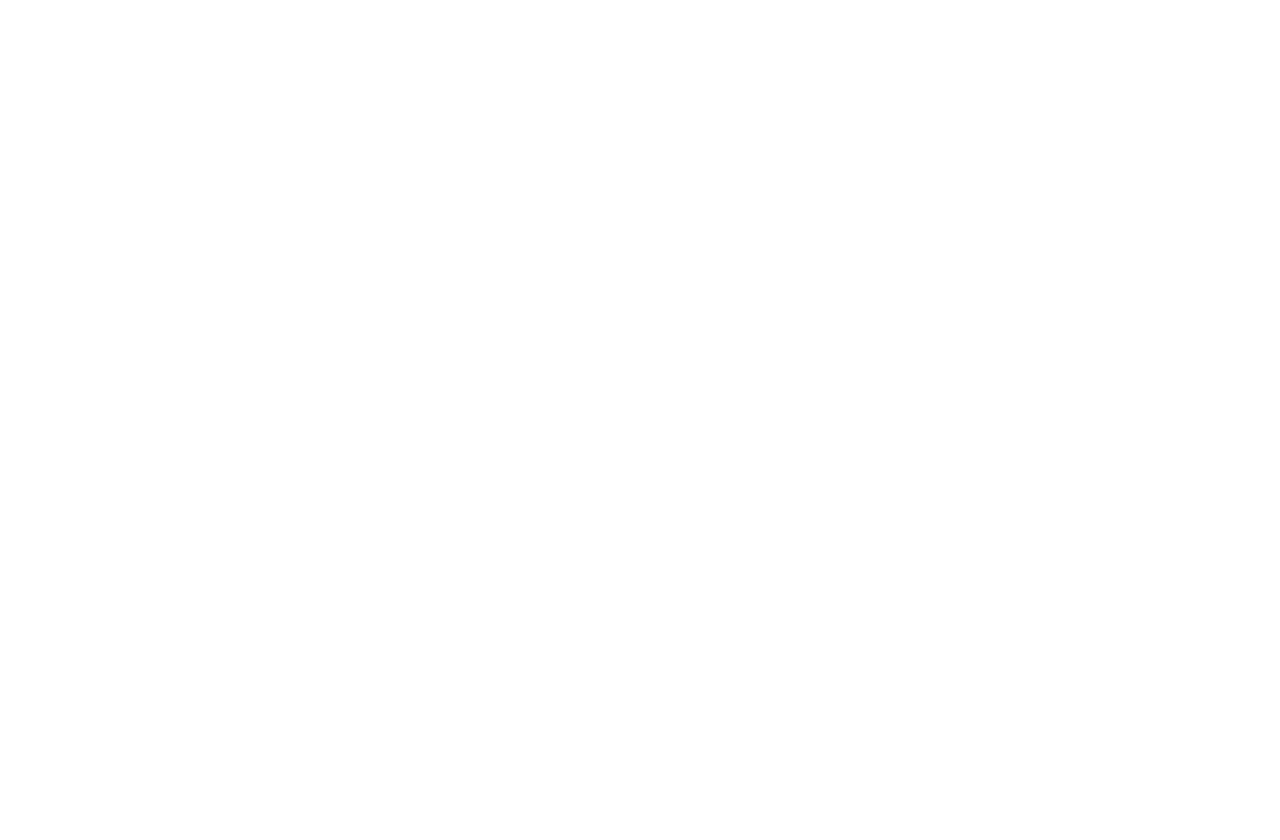
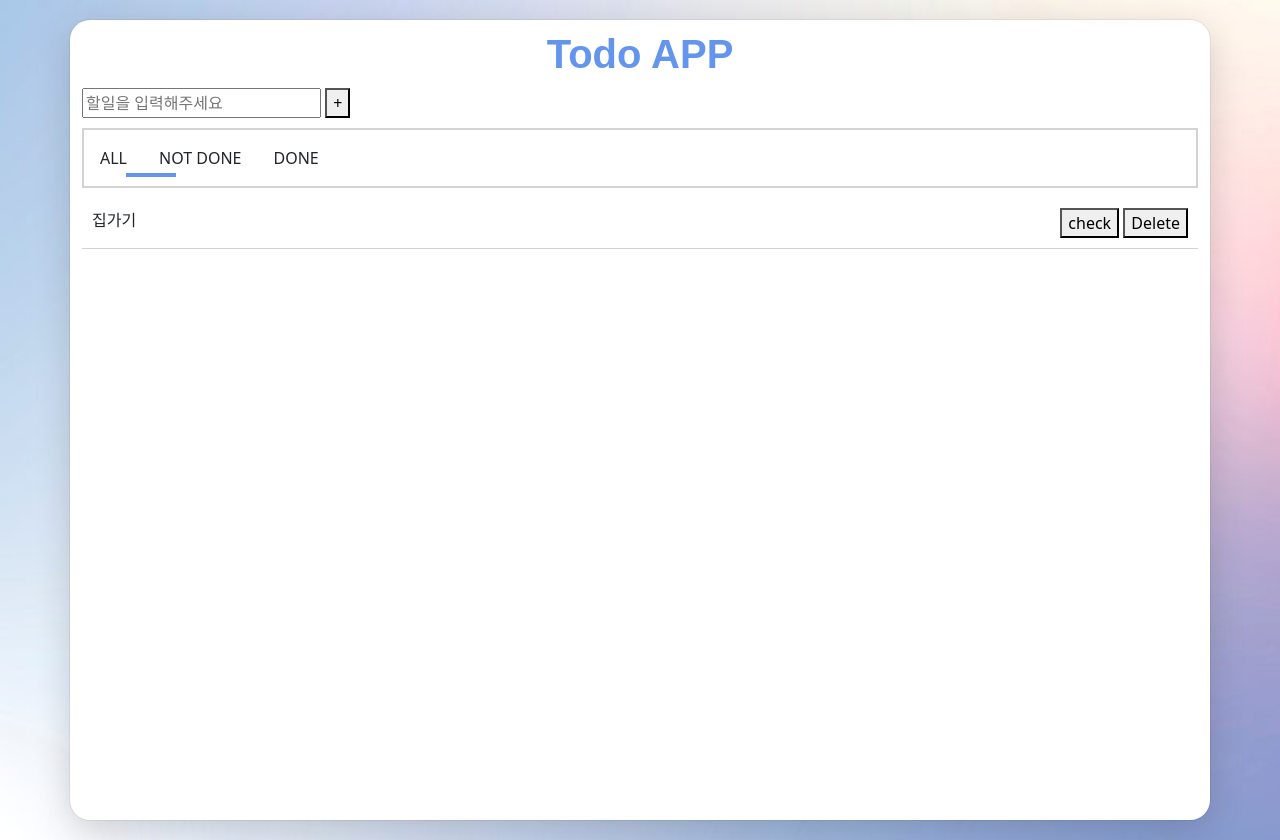
Before and after one commit to yoon1257/Todo-app, a plain HTML site: page index.html in a window 1280 px wide. Before the commit the page ends 800 px from the top, so only its background shows below. Drawn offline with nearby package versions, Linux system fonts and the light colour scheme.

Commit message:
Add: html/css

```diff
--- a/index.html
+++ b/index.html
@@ -1,10 +1,48 @@
 <!DOCTYPE html>
 <html lang="en">
   <head>
-    <meta charset="UTF-8" />
-    <meta http-equiv="X-UA-Compatible" content="IE=edge" />
-    <meta name="viewport" content="width=device-width, initial-scale=1.0" />
-    <title>TODO APP</title>
+    <meta charset="utf-8" />
+    <meta name="viewport" content="width=device-width, initial-scale=1" />
+    <title>Todo APP</title>
+    <link
+      href="https://cdn.jsdelivr.net/npm/bootstrap@5.2.3/dist/css/bootstrap.min.css"
+      rel="stylesheet"
+      integrity="sha384-rbsA2VBKQhggwzxH7pPCaAqO46MgnOM80zW1RWuH61DGLwZJEdK2Kadq2F9CUG65"
+      crossorigin="anonymous"
+    />
+    <link rel="stylesheet" href="style.css" />
   </head>
-  <body></body>
+  <body>
+    <div class="entire-wrapper">
+      <div class="container">
+        <h1>Todo APP</h1>
+        <div>
+          <input type="text" placeholder="할일을 입력해주세요" />
+          <button>+</button>
+        </div>
+        <div>
+          <section class="tabs-area">
+            <div class="under-line"></div>
+            <div>ALL</div>
+            <div>NOT DONE</div>
+            <div>DONE</div>
+          </section>
+          <section class="task-area">
+            <div>집가기</div>
+            <div>
+              <button>check</button>
+              <button>Delete</button>
+            </div>
+          </section>
+        </div>
+      </div>
+    </div>
+
+    <script
+      src="https://cdn.jsdelivr.net/npm/bootstrap@5.2.3/dist/js/bootstrap.bundle.min.js"
+      integrity="sha384-kenU1KFdBIe4zVF0s0G1M5b4hcpxyD9F7jL+jjXkk+Q2h455rYXK/7HAuoJl+0I4"
+      crossorigin="anonymous"
+    ></script>
+    <script src="main.js"></script>
+  </body>
 </html>
--- a/style.css
+++ b/style.css
@@ -0,0 +1,46 @@
+body {
+  background-image: url(./images/images.jpeg);
+  background-repeat: no-repeat;
+  background-size: cover;
+}
+.entire-wrapper {
+  display: flex;
+  justify-content: center;
+}
+.container {
+  background-color: white;
+  margin: 20px;
+  height: 100vh;
+  border-radius: 20px;
+  box-shadow: rgba(0, 0, 0, 0.16) 0px 10px 36px 0px,
+    rgba(0, 0, 0, 0.06) 0px 0px 0px 1px;
+}
+h1 {
+  margin: 10px;
+  text-align: center;
+  color: cornflowerblue;
+  font-family: sans-serif;
+  font-weight: 900;
+}
+.tabs-area {
+  display: flex;
+  border: 2px solid lightgray;
+  margin-top: 10px;
+}
+.tabs-area div {
+  margin: 1em;
+}
+.task-area {
+  display: flex;
+  justify-content: space-between;
+  margin-top: 10px;
+  padding: 10px;
+  border-bottom: 1px solid lightgray;
+}
+.under-line {
+  position: absolute;
+  border: 2px solid cornflowerblue;
+  top: 157px;
+  width: 50px;
+  left: 110px;
+}
```
Also changed, not shown: images/images.jpeg (added).
